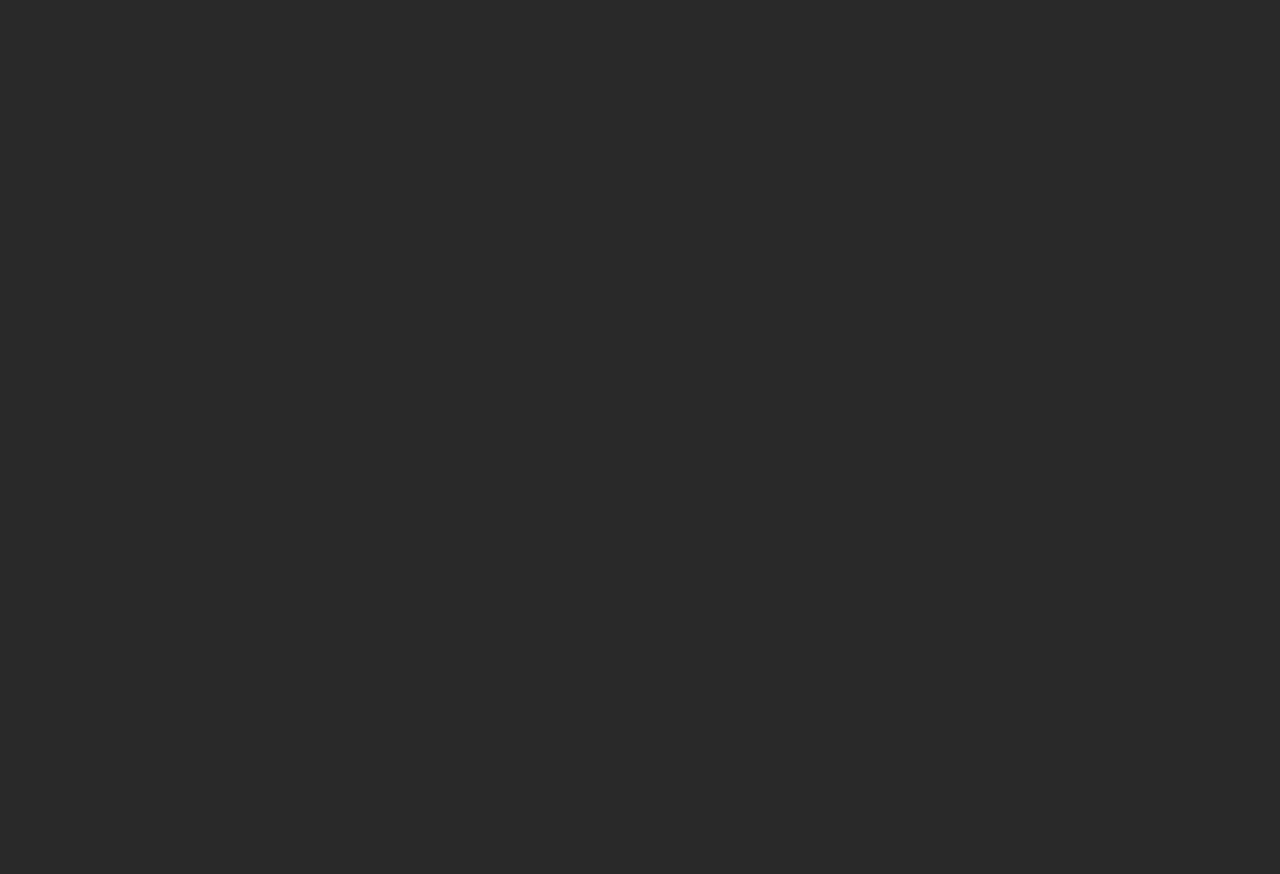
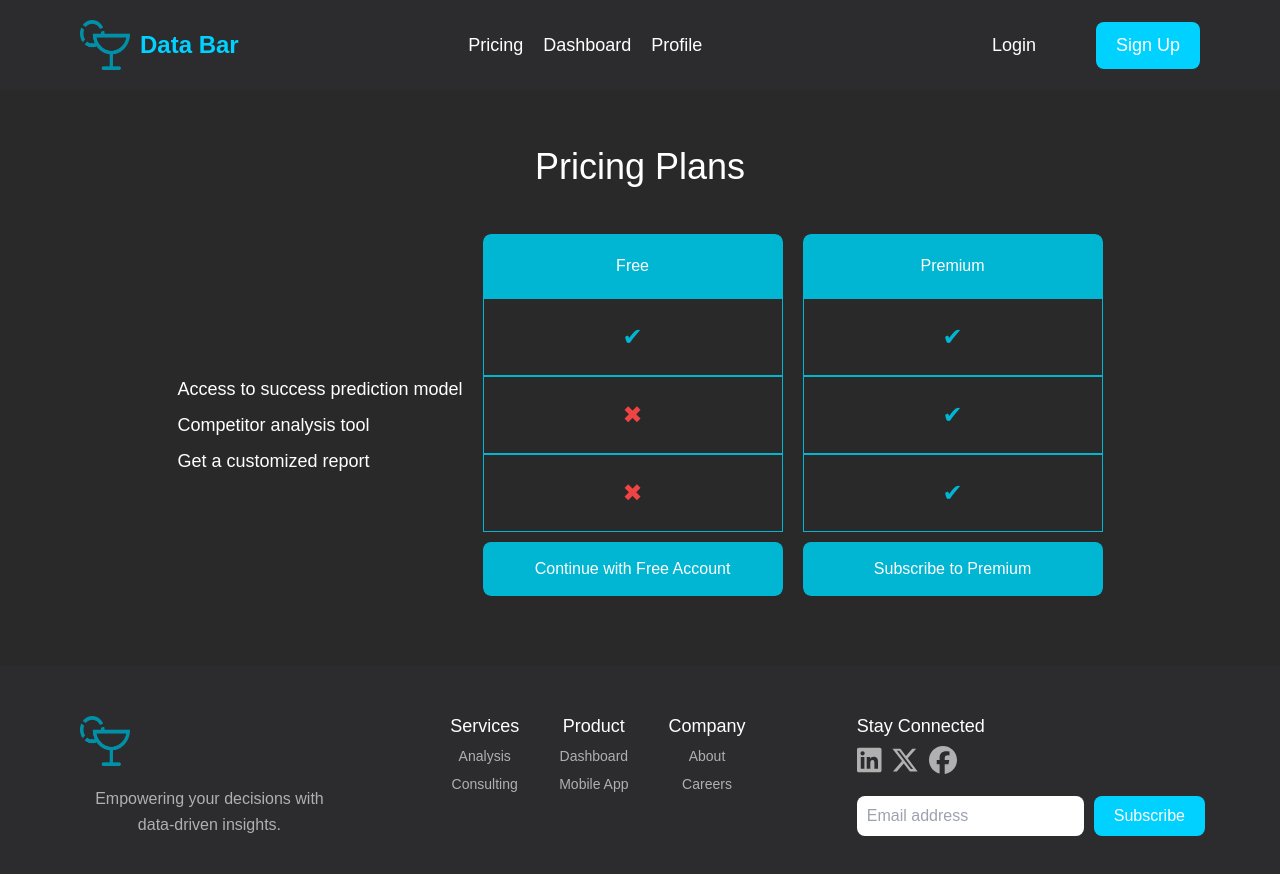
Before and after one commit to hady-awayda/hackathon-frontend, a React (Create React App) app: page /pricing in a window 1280 px wide. Before the commit this address had no page. Shown: the top 874 px of the page. Before the commit the page ends 800 px from the top, so only its background shows below. Built offline with nearby package versions, Linux system fonts and the light colour scheme.

Commit message:
added pricing page

```diff
--- a/src/App.jsx
+++ b/src/App.jsx
@@ -7,6 +7,7 @@ import store from "../src/data/redux/store";
 import Dashboard from "./pages/dashboard/Dashboard";
 import Signup from "./pages/signup/Signup";
 import PaidFeatureDashboard from "./pages/dashboard/PaidFeatureDashboard";
+import PricingPage from "./pages/pricing/PricingPage";
 
 function App() {
   return (
@@ -20,6 +21,7 @@ function App() {
             <Route path="signup" element={<Signup />} />
             <Route path="dashboard" element={<Dashboard />} />
             <Route path="paiduserdashboard" element={<PaidFeatureDashboard />} />
+            <Route path="pricing" element={<PricingPage />} />
           </Route>
         </Routes>
       </Router>
--- /dev/null
+++ b/src/pages/pricing/PricingPage.css
@@ -0,0 +1,144 @@
+* {
+    margin: 0;
+    padding: 0;
+    box-sizing: border-box;
+}
+
+body, html {
+    font-family: 'Arial', sans-serif;
+    background-color: #292929;
+    color: #bbb;
+}
+
+.pricing-page {
+    display: flex;
+    flex-direction: column;
+    align-items: center;
+}
+
+.pricing-header {
+    width: 100%;
+    padding: 20px 40px;
+    display: flex;
+    justify-content: space-between;
+    align-items: center;
+    background-color: #1e1e1e;
+}
+
+.logo {
+    font-size: 24px;
+    font-weight: bold;
+    color: #00B6D2;
+}
+
+.navigation a {
+    margin-left: 20px;
+    text-decoration: none;
+    color: #bbb;
+    font-size: 16px;
+}
+
+.auth-buttons a {
+    margin-left: 20px;
+    padding: 10px 20px;
+    text-decoration: none;
+    font-size: 16px;
+    border-radius: 4px;
+}
+
+.login-btn {
+    color: #00B6D2;
+}
+
+.signup-btn {
+    background-color: #00B6D2;
+    color: white;
+}
+
+.pricing-content {
+    padding: 50px 20px;
+    text-align: center;
+    width: 100%;
+}
+
+.pricing-content h2 {
+    margin-bottom: 40px;
+    font-size: 36px;
+    color: white;
+}
+
+.pricing-table {
+    display: flex;
+    justify-content: center;
+    gap: 20px;
+}
+
+.features-column {
+    display: flex;
+    flex-direction: column;
+    justify-content: center;
+    text-align: left;
+    font-size: 18px;
+    color: white;
+}
+
+.features-column ul {
+    list-style: none;
+    line-height: 2;
+}
+
+.pricing-card, .premium {
+    background-color: #292929;
+    border-radius: 8px;
+    padding: 0;
+    width: 300px;
+    text-align: center;
+    border: none;
+    display: flex;
+    flex-direction: column;
+    justify-content: space-between;
+    overflow: hidden;
+    margin-bottom: 20px;
+}
+
+.pricing-card h3, .premium h3 {
+    background-color: #00B6D2;
+    color: white;
+    margin: 0;
+    padding: 20px 0;
+    border-radius: 8px 8px 0 0;
+}
+
+.pricing-card ul li, .premium ul li {
+    background-color: #292929;
+    color: white;
+    border: 1px solid #00B6D2;
+    padding: 20px 0;
+}
+
+.check {
+    color: #00B6D2;
+    font-size: 24px;
+}
+
+.cross {
+    color: #ef4444;
+    font-size: 24px;
+}
+
+.continue-btn, .subscribe-btn {
+    background-color: #00B6D2;
+    border: none;
+    padding: 15px 20px;
+    border-radius: 8px;
+    font-size: 16px;
+    color: white;
+    cursor: pointer;
+    transition: background-color 0.3s, color 0.3s;
+    width: 100%;
+    margin-top: 10px;
+}
+
+.continue-btn:hover, .subscribe-btn:hover {
+    background-color: #009bb8;
+}
--- /dev/null
+++ b/src/pages/pricing/PricingPage.jsx
@@ -0,0 +1,41 @@
+import React from 'react';
+import './PricingPage.css';
+
+const PricingPage = () => {
+  return (
+    <div className="pricing-page">
+      <div className="pricing-content">
+        <h2>Pricing Plans</h2>
+        <div className="pricing-table">
+          <div className="features-column">
+            <ul>
+              <li>Access to success prediction model</li>
+              <li>Competitor analysis tool</li>
+              <li>Get a customized report</li>
+            </ul>
+          </div>
+          <div className="pricing-card">
+            <h3>Free</h3>
+            <ul>
+              <li><span className="check">✔</span></li>
+              <li><span className="cross">✖</span></li>
+              <li><span className="cross">✖</span></li>
+            </ul>
+            <button className="continue-btn">Continue with Free Account</button>
+          </div>
+          <div className="pricing-card premium">
+            <h3>Premium</h3>
+            <ul>
+              <li><span className="check">✔</span></li>
+              <li><span className="check">✔</span></li>
+              <li><span className="check">✔</span></li>
+            </ul>
+            <button className="subscribe-btn">Subscribe to Premium</button>
+          </div>
+        </div>
+      </div>
+    </div>
+  );
+};
+
+export default PricingPage;
```
